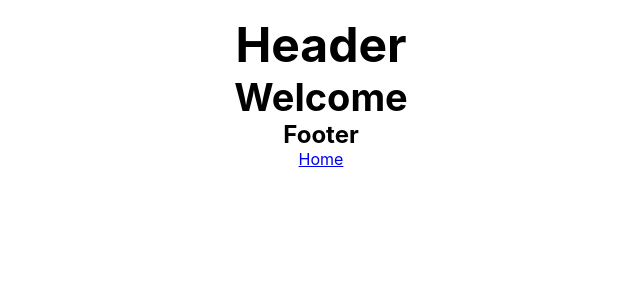
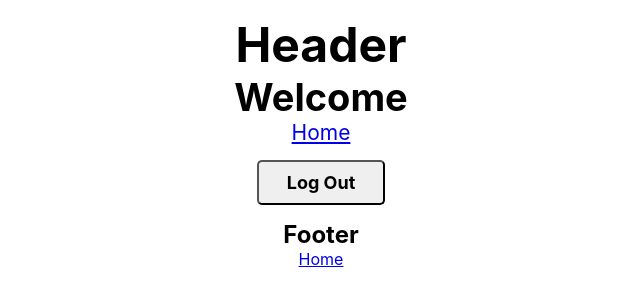
Before and after one commit to ksemenza/beta-blog-fe, a React (Create React App) app: page /homepage in a window 1280 px wide. Shown: the top 306 px of the page, without its empty margins (319-959 px from the left). Built offline with nearby package versions, Linux system fonts and the light colour scheme; sample sign-in values are in the browser's storage.

Commit message:
logout btn

```diff
--- a/src/App.js
+++ b/src/App.js
@@ -3,7 +3,7 @@ import {Route, Switch, NavLink} from 'react-router-dom'
 import { connect } from 'react-redux'
 import Homepage from './components/Homepage'
 import Post from './components/Post'
-import Login from './user/Login'
+import Login from './components/Login'
 import PrivateRouter from './utils/PrivateRouter'
 import './App.css';
 
--- a/src/user/userAuth.jsx
+++ b/src/api/axiosAuth.jsx
@@ -1,12 +1,14 @@
 import axios from 'axios'
+import { LOCAL_URL } from '../constants/endpoints'
 
-export const userAuth = () => {
+export const axiosAuth = () => {
     const token = localStorage.getItem('token');
-    const user_id = localStorage.getItem('userID')
     return axios.create({
-        baseURL: `http://localhost:8080/api/auth/${user_id}`,
+        baseURL: `${LOCAL_URL}`,
         headers: {
             Authorization: token
         }
  })
 }
+
+export default axiosAuth
--- a/src/components/Footer.jsx
+++ b/src/components/Footer.jsx
@@ -1,14 +1,35 @@
 import React from 'react'
+import { connect } from 'react-redux'
+import {NavLink, Link} from 'react-router-dom'
+import {logoutUser} from '../state-actions/user-action'
 
 
-const Footer = () => {
+const Footer = props => {
 
 
     return (
-        <div>
+        <div className='footer-cta'>
+            <div className='footer-nav'>
+                <nav className='footer-nav-tag'>
+                <NavLink className='nav-link footer-home' to='/homepage'>Home</NavLink>
+                </nav>
+            </div>
+            <Link to='/'>
+                <button
+                className='footer-btn-logout'
+                onClick={props.logoutUser}>
+                    Log Out
+                </button>
+            </Link>
             <h5>Footer</h5>
         </div>
     )
 }
 
-export default Footer
+const mapStateToProps = state => {
+    return {
+        ...state,
+    }
+}
+
+export default connect(mapStateToProps, {logoutUser})(Footer)
--- a/src/user/Login.jsx
+++ b/src/components/Login.jsx
@@ -1,7 +1,7 @@
 
 import React, { useState } from "react";
 import Register from './Register'
-import { loginUser } from "./action";
+import { loginUser } from "../state-actions/user-action";
 import { connect } from "react-redux";
 import Loader from 'react-loader-spinner'
 
--- a/src/user/Register.jsx
+++ b/src/components/Register.jsx
@@ -1,5 +1,5 @@
 import React, {useState} from 'react'
-import {registerUser} from './action'
+import {registerUser} from '../state-actions/user-action'
 import {connect} from 'react-redux'
 import Loader from 'react-loader-spinner'
 
--- a/src/index.js
+++ b/src/index.js
@@ -7,7 +7,7 @@ import {Provider} from  'react-redux'
 import {createStore, applyMiddleware} from 'redux'
 import thunk from 'redux-thunk'
 import logger from 'redux-logger'
-import userReducer from './user/reducer'
+import userReducer from './state-reducers/user-reducer'
 import * as serviceWorker from './serviceWorker';
 
 const store = createStore(userReducer, applyMiddleware(thunk, logger))
--- a/src/user/action.jsx
+++ b/src/state-actions/user-action.jsx
@@ -1,6 +1,7 @@
 import axios from 'axios'
 import React from 'react'
-import {axiosAuth} from './axiosAuth'
+import {axiosAuth} from '../api/axiosAuth'
+import {LOCAL_URL, REGISTER_URL, LOGIN_URL} from '../constants/endpoints'
 
 
 export const REGISTER_REQUEST = "REGISTER_REQUEST";
@@ -22,7 +23,7 @@ export const registerUser = (newUser, history) => dispatch => {
     console.log(`action register`)
     dispatch({ type: REGISTER_REQUEST });
     axios
-      .post(`http://localhost:8080/api/auth/register`, newUser)
+      .post(`${LOCAL_URL}${REGISTER_URL}`, newUser)
       .then(res => {
         dispatch({ type: REGISTER_SUCCESS, payload: res.data });
         localStorage.setItem('token',res.data.token)
@@ -37,17 +38,17 @@ export const registerUser = (newUser, history) => dispatch => {
   export const loginUser = (user, history) => dispatch => {
     dispatch({ type: LOGIN_REQUEST });
     // axios.post("http://localhost:7000/api/auth/login", user )
-    axiosAuth().post(`/auth/login`, user )
+    axiosAuth().post(`${LOGIN_URL}`, user )
 
       .then(res => {
           console.log(res.data.user.password)
         localStorage.setItem('token', res.data.token)
-        // localStorage.setItem('userID', res.data.user.id)
-        // localStorage.setItem('fname', res.data.user.first_name)
-        // localStorage.setItem('lname', res.data.user.last_name)
-        // localStorage.setItem('username', res.data.user.username)
-        // localStorage.setItem('email', res.data.user.email)
-        // localStorage.setItem('password', res.data.user.password)
+        localStorage.setItem('userID', res.data.user.id)
+        localStorage.setItem('fname', res.data.user.first_name)
+        localStorage.setItem('lname', res.data.user.last_name)
+        localStorage.setItem('username', res.data.user.username)
+        localStorage.setItem('email', res.data.user.email)
+        localStorage.setItem('password', res.data.user.password)
 
         dispatch({type:LOGIN_SUCCESS, payload: res.data})
         history.push('/homepage')
@@ -70,7 +71,6 @@ export const registerUser = (newUser, history) => dispatch => {
 
     //CABINET USER START
 
-    console.log(userID)
 
     /*
     export const cabinetUser = (cabinet, history) => dispatch => {
--- a/src/user/reducer.jsx
+++ b/src/state-reducers/user-reducer.jsx
@@ -10,7 +10,7 @@ import {
     LOGOUT_REQUEST,
     LOGOUT_SUCCESS,
     LOGOUT_FAILURE
-    } from './action'
+    } from '../state-actions/user-action'
 
     const initialState = {
         id:'',
--- a/src/user/axiosAuth.jsx
+++ /dev/null
@@ -1,13 +0,0 @@
-import axios from 'axios'
-
-export const axiosAuth = () => {
-    const token = localStorage.getItem('token');
-    return axios.create({
-        baseURL: `http://localhost:8080/api`,
-        headers: {
-            Authorization: token
-        }
- })
-}
-
-export default axiosAuth
```
Also changed, not shown: 1 other file (tests, documents, lock files or other folders).
